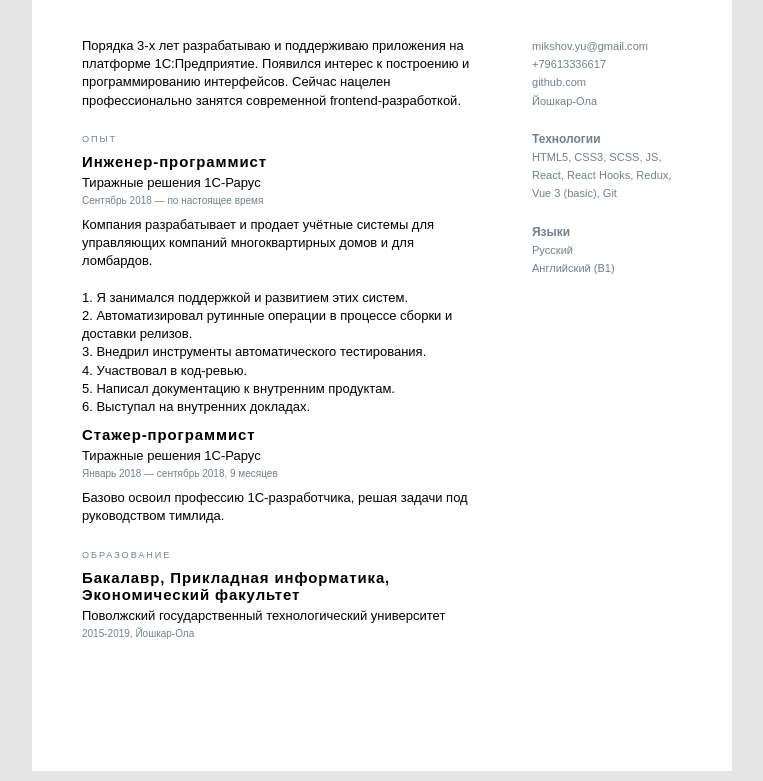
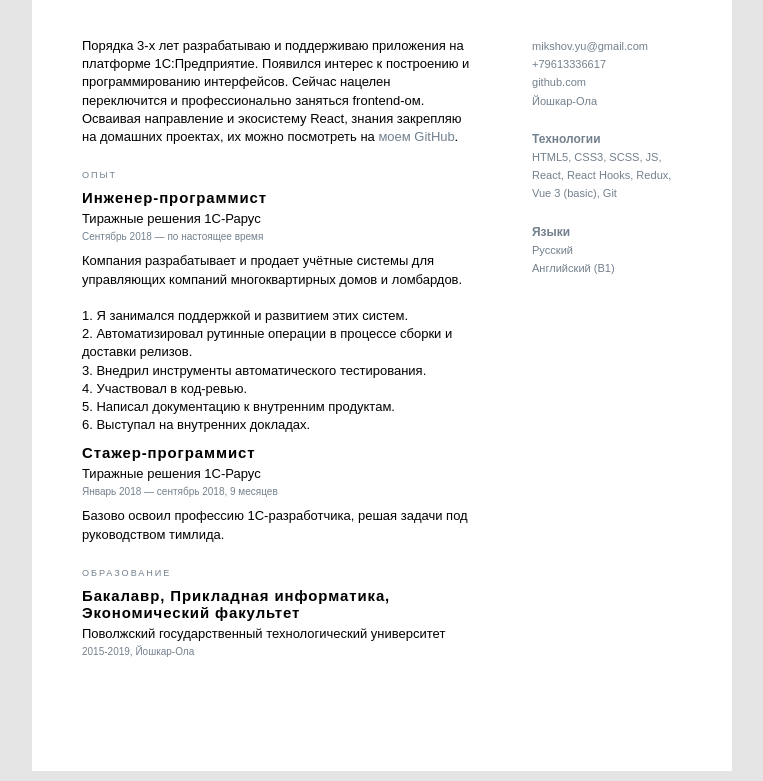
Before and after one commit to yurimikushov/yurimikushov.github.io, a website: page cv/index.html in a window 1280 px wide. Shown: the part 139-920 px from the top of the page, without its empty margins (258-1021 px from the left). Drawn offline with Linux system fonts and the light colour scheme.

Commit message:
chore: updated info

```diff
--- a/cv/index.html
+++ b/cv/index.html
@@ -20,10 +20,17 @@
       <main class="info">
         <div class="main-info">
           <article class="about-me">
-            Порядка 3-х лет разрабатываю и поддерживаю приложения на платформе
-            1С:Предприятие. Появился интерес к построению и программированию
-            интерфейсов. Сейчас нацелен профессионально занятся современной
-            frontend-разработкой.
+            <span>
+              Порядка 3-х лет разрабатываю и поддерживаю приложения на платформе
+              1С:Предприятие. Появился интерес к построению и программированию
+              интерфейсов. Сейчас нацелен переключится и профессионально
+              заняться frontend-ом. Осваивая направление и экосистему React,
+              знания закрепляю на домашних проектах, их можно посмотреть на
+            </span>
+            <a href="https://github.com/yurimikushov" target="_blank">
+              моем GitHub
+            </a>
+            <span style="margin-left: -0.3rem;">.</span>
           </article>
           <div class="experience-container">
             <header class="experience__title">Опыт</header>
@@ -35,7 +42,7 @@
               </h3>
               <p class="experience__discription">
                 Компания разрабатывает и продает учётные системы для управляющих
-                компаний многоквартирных домов и для ломбардов.
+                компаний многоквартирных домов и ломбардов.
                 <br /><br />
                 1. Я занимался поддержкой и развитием этих систем.
                 <br />
```
